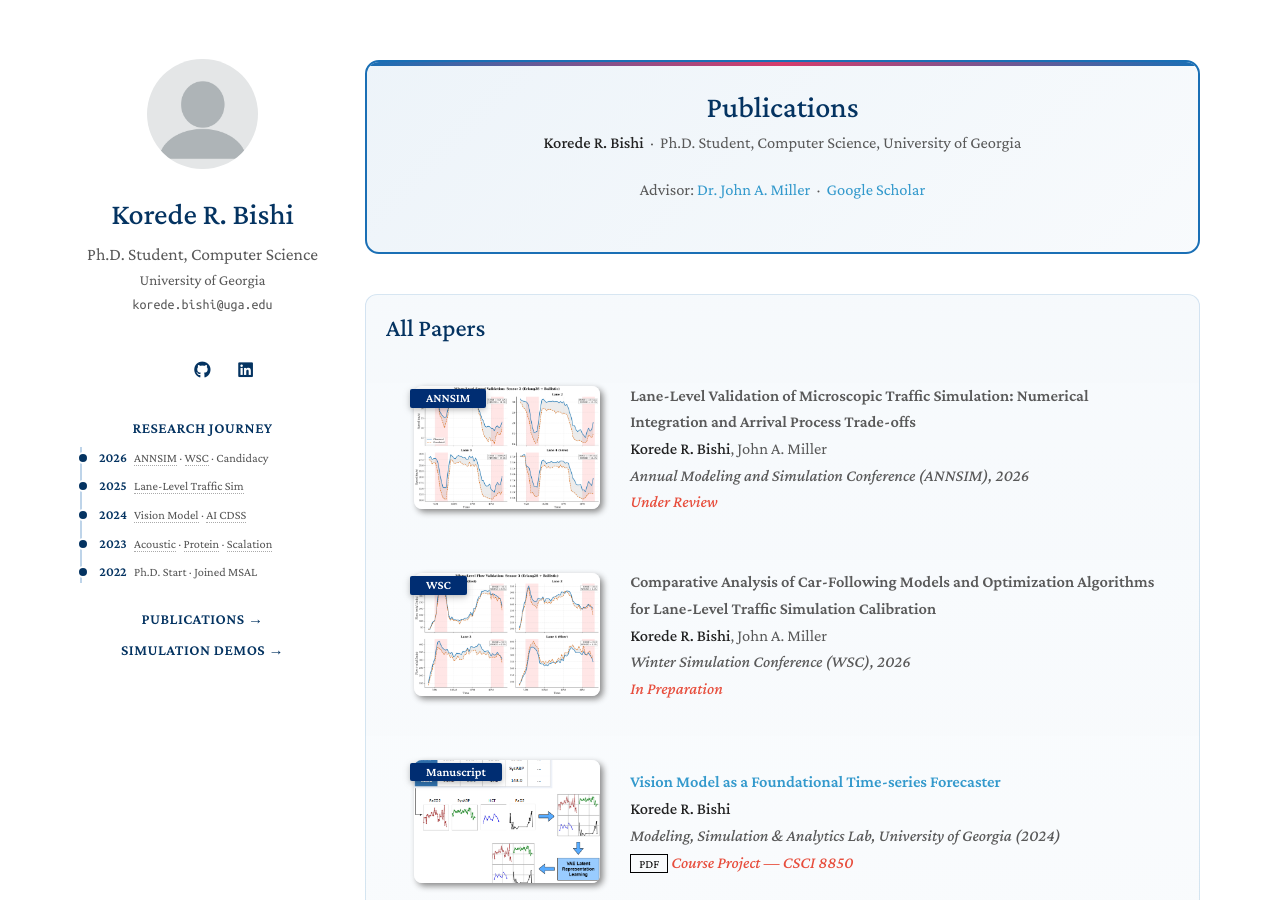
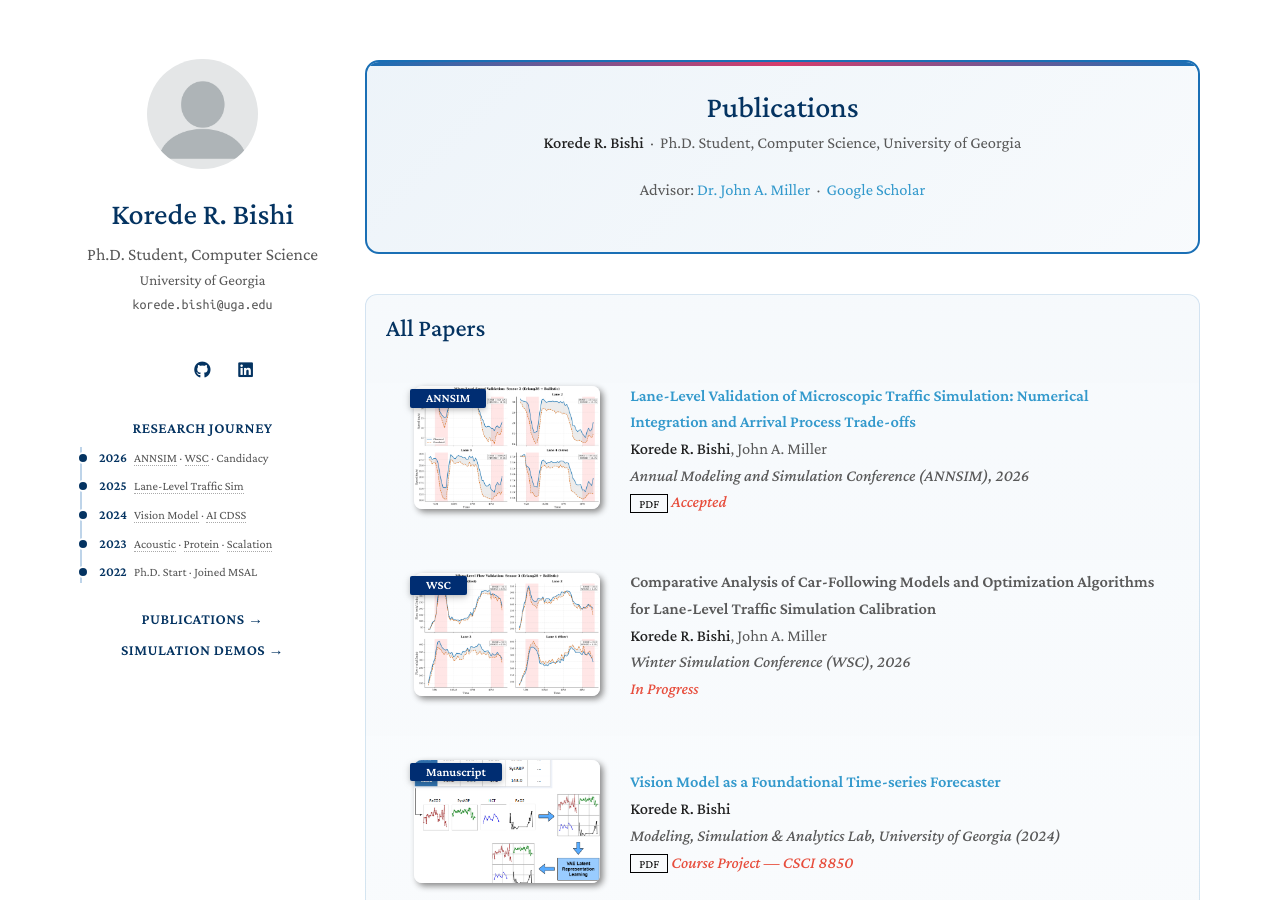
Before and after one commit to koredebishi/koredebishi.github.io, a Jekyll site: the page built from publications.md, in a window 1280 px wide and 900 px high. Built offline with Jekyll 4.4.1, drawn with Linux system fonts in a browser that asks for light colours; nearby versions of some CDN libraries; a style sheet for code colours, icons or effects is not loaded.

Commit message:
Update publication statuses and add ANNSIM paper PDF link

```diff
--- a/_data/publications.yml
+++ b/_data/publications.yml
@@ -5,7 +5,8 @@ main:
     conference_short: ANNSIM
     conference: Annual Modeling and Simulation Conference (ANNSIM), 2026
     image: /images/annsim_speed_validation.png
-    notes: Under Review
+    pdf: /KoredeCV/2026_annsim_paper_2.pdf
+    notes: Accepted
     anchor: pub-annsim
 
   - title: "Comparative Analysis of Car-Following Models and Optimization Algorithms for Lane-Level Traffic Simulation Calibration"
@@ -13,7 +14,7 @@ main:
     conference_short: WSC
     conference: Winter Simulation Conference (WSC), 2026
     image: /images/annsim_flow_validation.png
-    notes: In Preparation
+    notes: In Progress
     anchor: pub-wsc
 
   - title: "Vision Model as a Foundational Time-series Forecaster"
```
